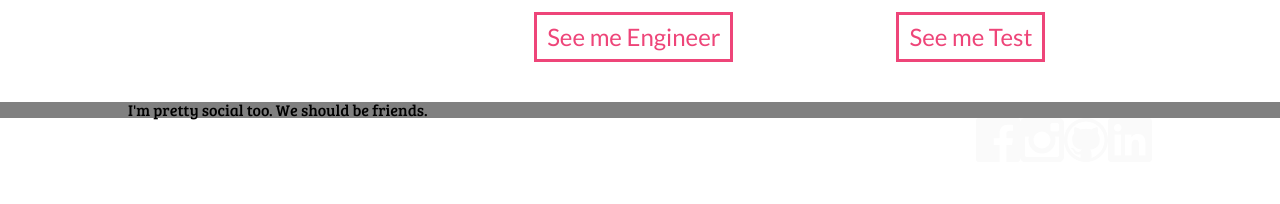
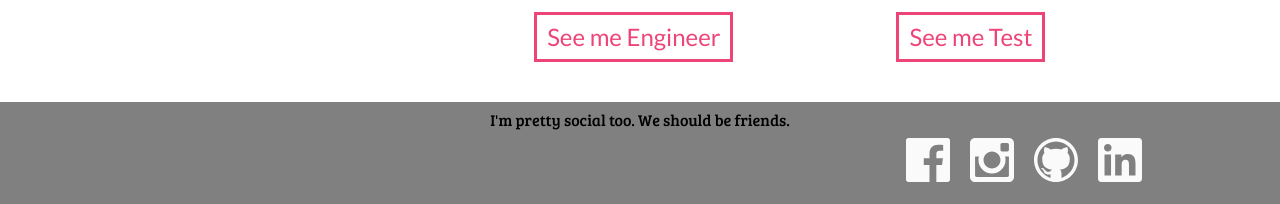
Before and after one commit to knappkeith/knappkeith.github.io, a plain HTML site: page index.html in a window 1280 px wide. Shown: the part 980-1184 px from the top of the page. Before the commit the page ends 1145 px from the top, so only its background shows below. Drawn offline with Linux system fonts and the light colour scheme.

Commit message:
updating footer

```diff
--- a/css/global.css
+++ b/css/global.css
@@ -105,6 +105,9 @@ nav li a:hover {
 
 #social {
 	background: grey;
+	overflow: hidden;
+	padding: 10px;
+	text-align: center;
 }
 
 #social ul{
@@ -115,6 +118,7 @@ nav li a:hover {
 #social li{
 	float: left;
 	width: auto;
+	padding: 10px;
 }
 
 .column {
@@ -152,3 +156,6 @@ nav li a:hover {
 	background: rgba(238, 69, 121, .5);
 	color: #fafafa;
 }
+.container {
+	text-align: center;
+}
```
